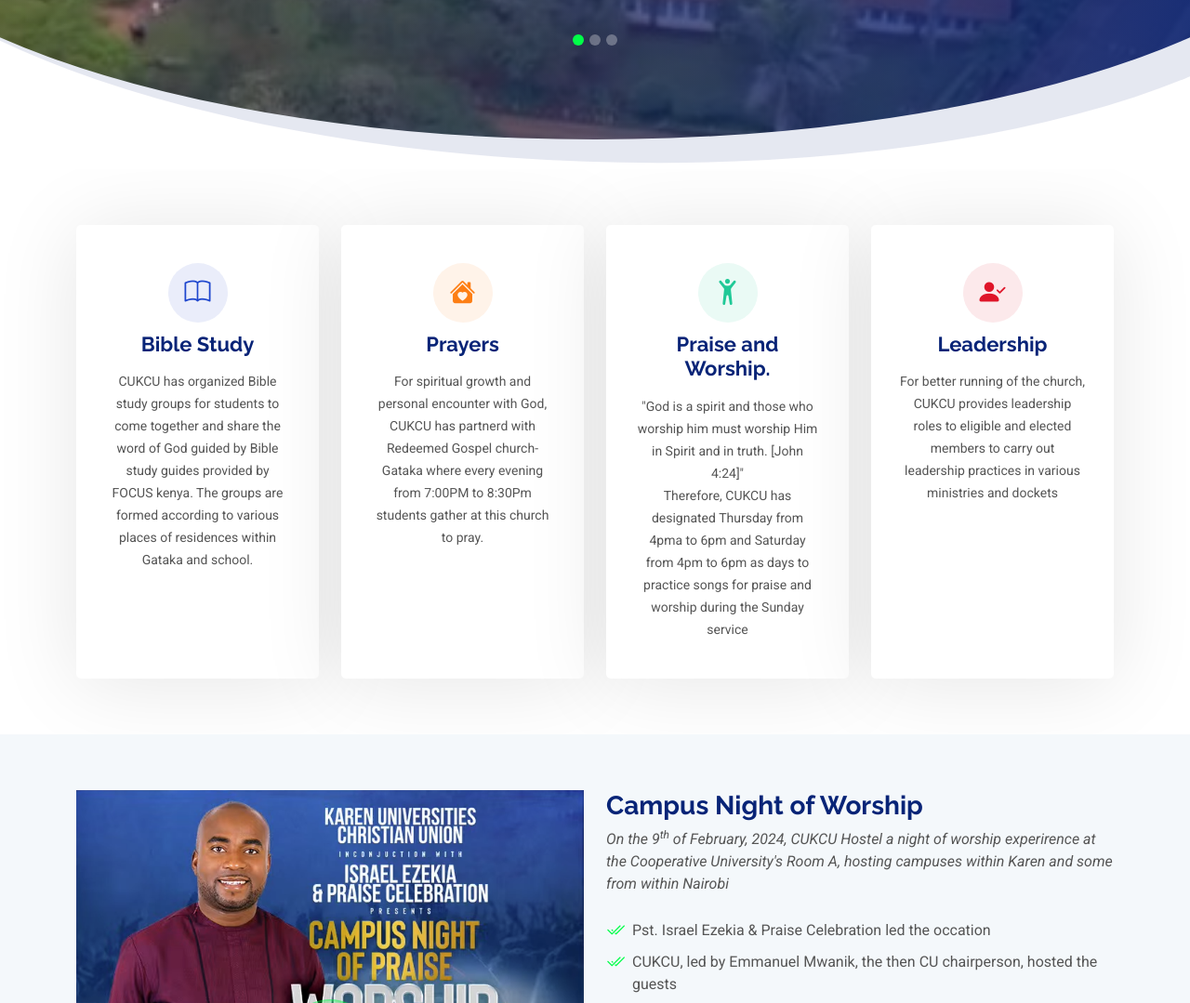
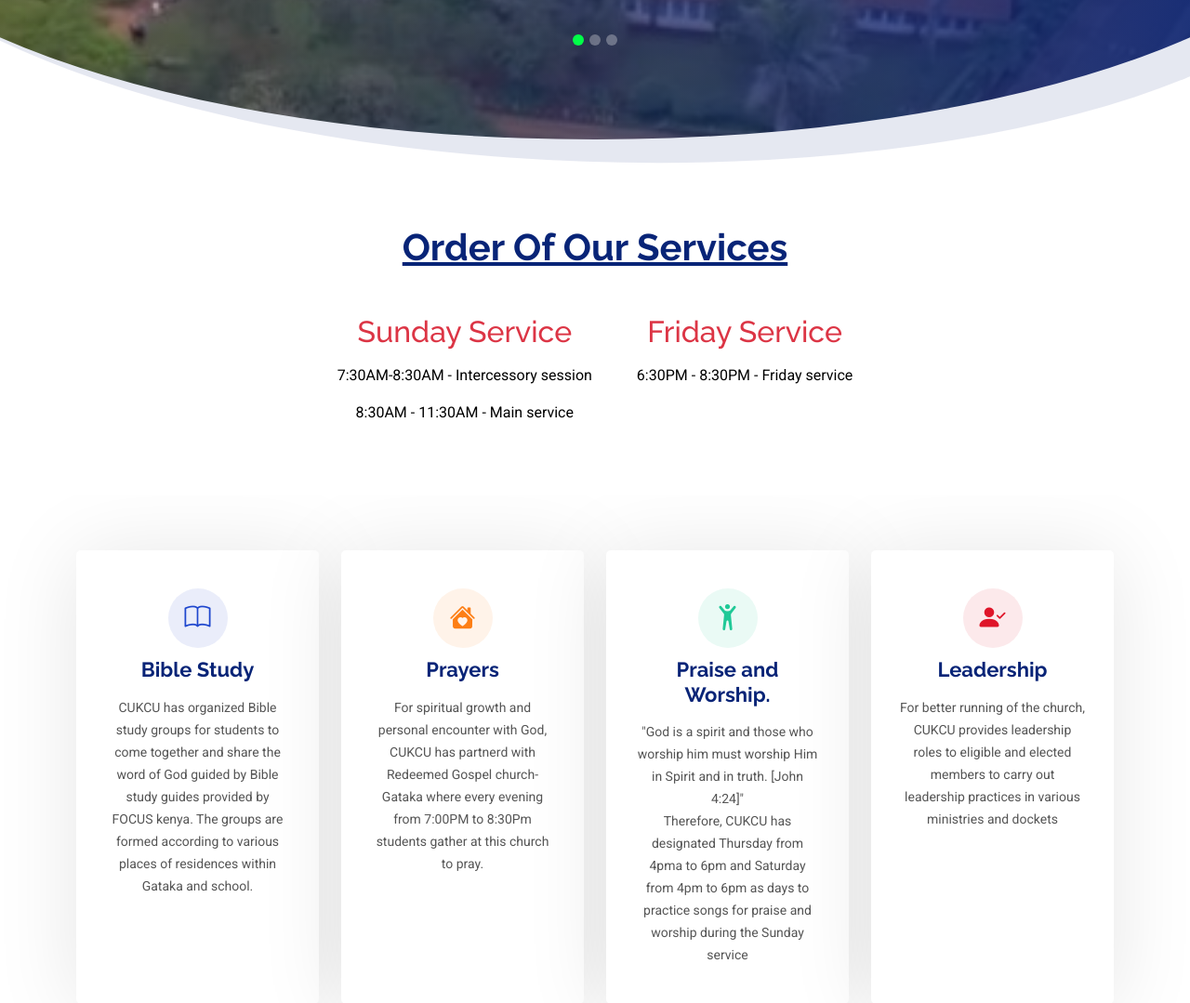
Before and after one commit to Cptzeph23/CUKCU, a Django app: page / in a window 1280 px wide. Shown: the part 698-1777 px from the top of the page at 93% size. Run offline with Django 5.2, Linux system fonts and the light colour scheme; some libraries are stand-ins or nearby versions.

Commit message:
Initial Commit

```diff
--- a/templates/index.html
+++ b/templates/index.html
@@ -55,6 +55,24 @@
       </div>
 
     </section><!-- /Hero Section -->
+  <section class="align-items-center text-light">
+    <div class="container text-center">
+        <h1 class="text-decoration-underline fw-bolder">Order Of Our Services</h1>
+        <div class="d-flex justify-content-center mt-5">
+            <div class="service-item me-5">
+                <h2 class="text-danger">Sunday Service</h2>
+                <p class="text-black mt-3">7:30AM-8:30AM - Intercessory session</p>
+                <p class="text-black">8:30AM - 11:30AM - Main service</p>
+            </div>
+
+            <div class="service-item">
+                <h2 class="text-danger">Friday Service</h2>
+                <p class="text-black mt-3">6:30PM - 8:30PM - Friday service</p>
+            </div>
+        </div>
+    </div>
+</section>
+
 
     <!-- Featured Services Section -->
     <section id="featured-services" class="featured-services section">
@@ -133,7 +151,7 @@
           <div class="col-lg-6 content" data-aos="fade-up" data-aos-delay="200">
             <h3>Campus Night of Worship</h3>
             <p class="fst-italic">
-              On the 9<sup>th</sup>  of February, 2024, CUKCU Hostel a night of worship experirence at the Cooperative University's Room A, hosting campuses within Karen and some from within Nairobi
+              On the 9<sup>th</sup> of February, 2024, CUKCU Hostel a night of worship experirence at the Cooperative University's Room A, hosting campuses within Karen and some from within Nairobi
 
             </p>
             <ul>
```
